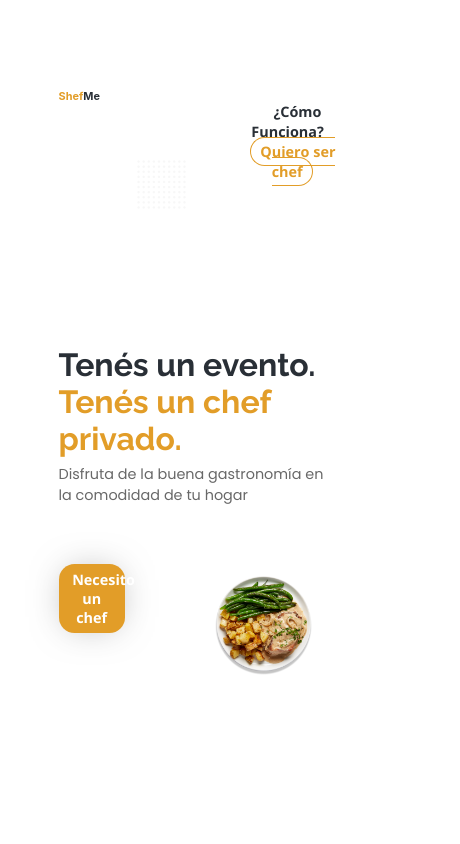
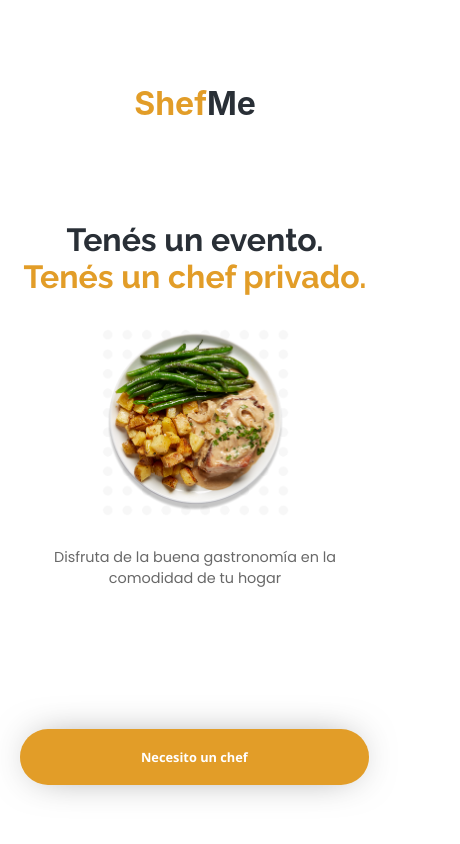
Before and after one commit to oviedo97fer/ShefMe-LandingPage, a React (Create React App) app: page / in a window 390 px wide. Shown: the top 844 px of the page, 460 px wide, since content can reach past the window. Built offline with nearby package versions, Linux system fonts and the light colour scheme.

Commit message:
HomeView RD finished

```diff
--- a/src/views/Footer/style.css
+++ b/src/views/Footer/style.css
@@ -30,3 +30,9 @@
 .buttonChefFooter:hover{
     transform: scale(1.1);
  }
+
+ /*mediaqueries*/
+
+ @media (max-width: 450px){
+
+ }
--- a/src/views/Home/index.js
+++ b/src/views/Home/index.js
@@ -8,7 +8,7 @@ const Home = () => {
     return(
         <main className='HomeView'>
             <div className='LogoComp'>
-                <Logo fontSize='2.8vw'/>
+                <Logo fontSize='2em'/>
             </div>
             <div className='NavHome'>
                 <a className='buttonHowWork' href='#'>¿Cómo Funciona?</a>
--- a/src/views/Home/style.css
+++ b/src/views/Home/style.css
@@ -16,10 +16,12 @@
 }
 /*nav*/
 .NavHome{
-    width: 30vw;
+    width: 35vw;
     position: absolute;
     top: 12%;
     right: 10%;
+    display: flex;
+    flex-wrap: wrap;
 }
 .NavHome a{
     text-decoration: none;
@@ -87,8 +89,7 @@
 /*CTA*/
 .buttonCTA{
     position: absolute;
-    padding: 1.5vw 3.5vw;
-    width: 10vw;
+    padding: 0.9em 5em;
     background: #e29D28;
     box-shadow: 0px 0px 40px -15px #666;
     border-radius: 4vw;
@@ -97,7 +98,7 @@
 
     text-decoration: none;
     color: #fff;
-    font-size: 0.9em;
+    font-size: 0.8em;
     font-family: 'Open Sans';
     font-weight: bold;
 
@@ -107,3 +108,46 @@
 .buttonCTA:hover{
     transform: scale(1.08)
 }
+
+/*mediaqueries*/
+@media (max-width: 450px){
+    .HomeView{
+        background-position: center;
+        background-size: 50%;
+    }
+    .LogoComp{
+        width: 90vw;
+        left: 5%;
+        top: 10%;
+    }
+    .NavHome{
+        display: none;
+    }
+    .HomeView img{
+        top:50%;
+        left: 50%;
+        transform: translate(-50%,-50%);
+        width: 45vw;
+    }
+    .HomeTitleComp{
+        left: 0;
+        bottom: 65%;
+        width: 100%;
+    }
+    .HomeTitleComp h1{
+        text-align: center;
+    }
+    .HomeTitleComp p{
+        position: absolute;
+        top: 430%;
+        left: 10%;
+        text-align: center;
+    }
+    .buttonCTA{
+        width: 70%;
+        left: 5%;
+        bottom: 7%;
+        padding: 1.5em 3em;
+        border-radius: 4em
+    }
+}
```
